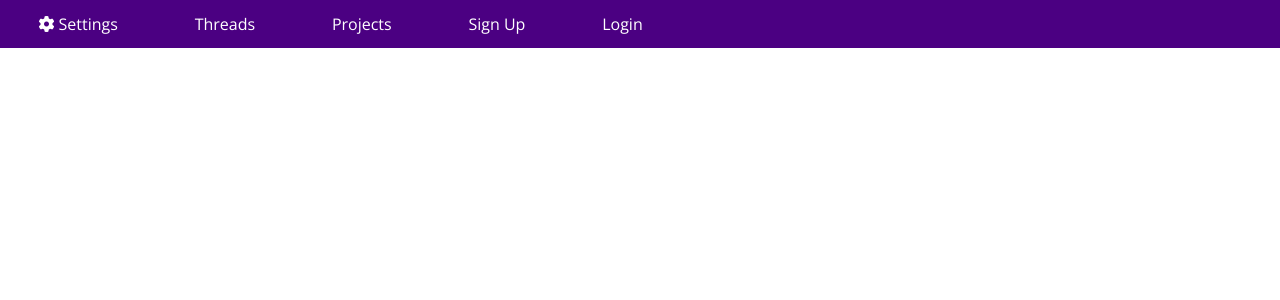
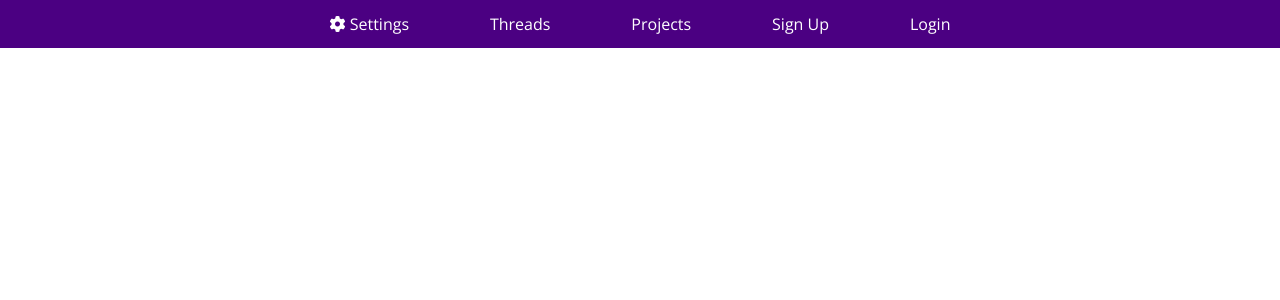
Before and after one commit to musomaddie/StitchPlease, a Flask app: template web_version/stitch_please/templates/base.html in a window 1280 px wide. Shown: the top 300 px of the page. Run offline with Flask 2, Linux system fonts and the light colour scheme; the template is opened without the code that fills it, so the values that code supplies are empty; some libraries are stand-ins or nearby versions.

Commit message:
Navigation bar now centered

```diff
--- a/web_version/stitch_please/static/style.css
+++ b/web_version/stitch_please/static/style.css
@@ -14,7 +14,7 @@ nav > ul > li {
 	list-style-type: none;
 	margin: 0 2vw;
 	font-size: 2vh;
-
+	display: inline-block;
 	padding: 1vw;
 }
 
@@ -26,13 +26,13 @@ nav {
 	width: 100vw;
 	background-color: var(--primary);
 	color: white;
+	margin: 0 auto;
+	text-align: center;
 }
 
 nav > ul {
 	margin: 0;
 	padding: 0;
-
-	display: flex;
 }
 
 body {
```
